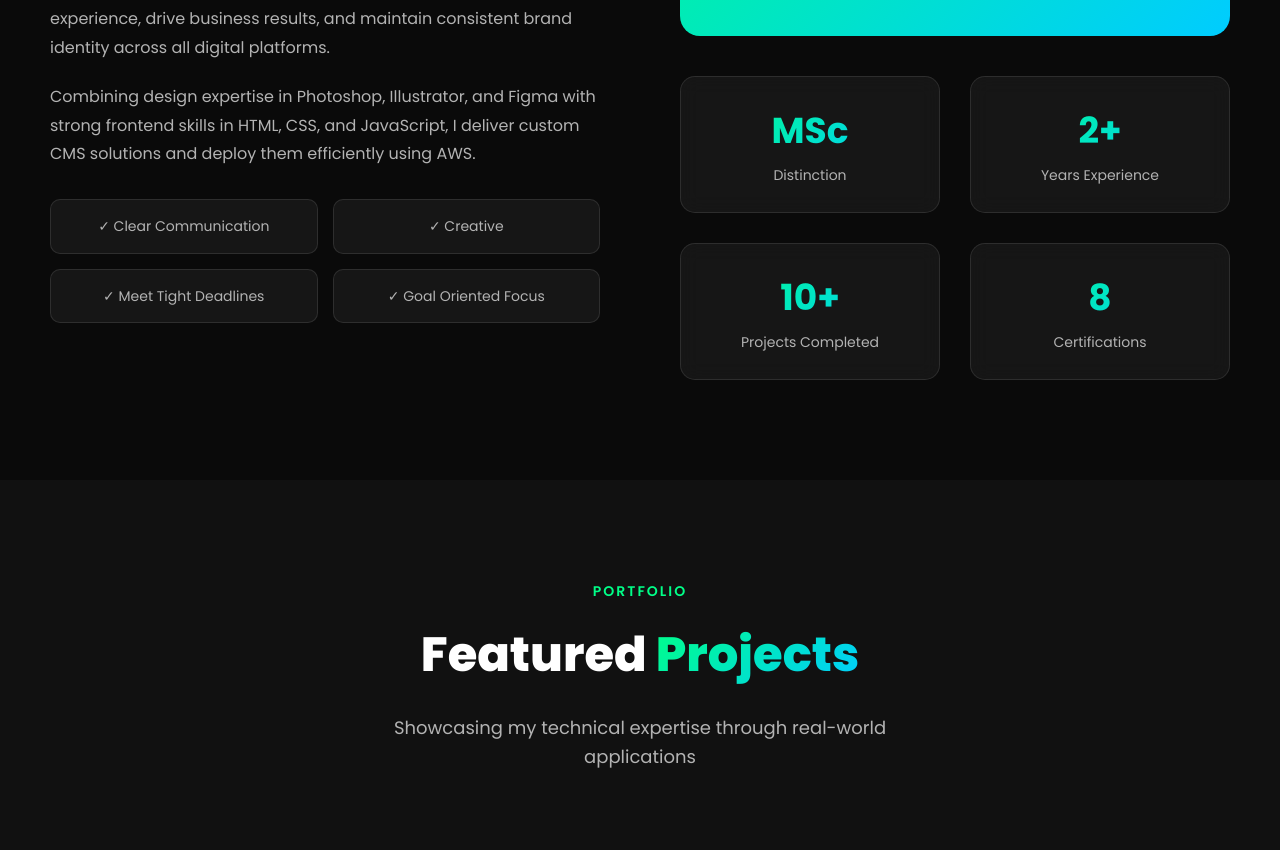
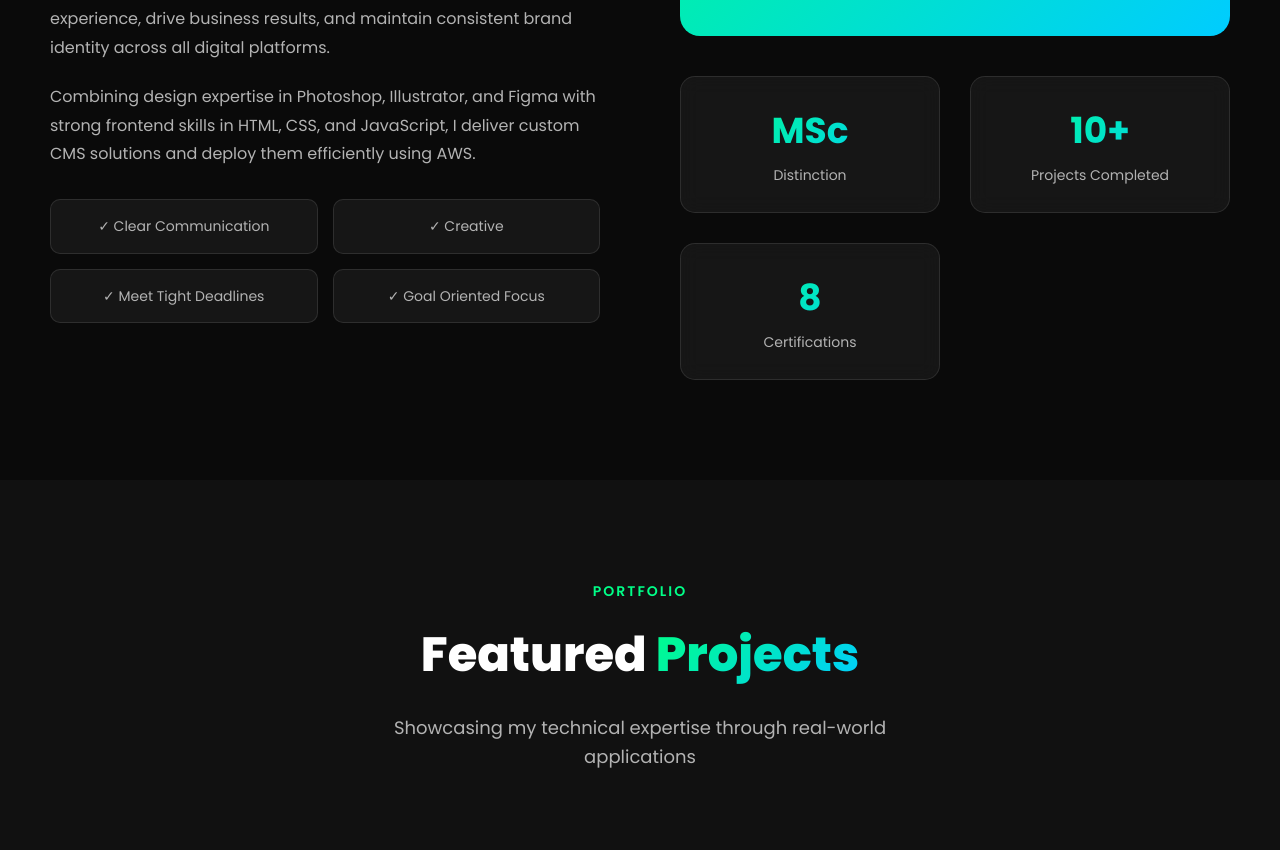
Before and after one commit to Vijayandiran-L/resume, a plain HTML site: page index.html in a window 1280 px wide. Shown: the part 1516-2366 px from the top of the page. Drawn offline with Linux system fonts and the light colour scheme.

Commit message:
Remove years of experience stat card
Removed years of experience stat card from the display.

```diff
--- a/index.html
+++ b/index.html
@@ -1263,10 +1263,6 @@ I deliver custom CMS solutions and deploy them efficiently using AWS.
                         <div class="stat-card">
                             <div class="stat-number">MSc</div>
                             <div class="stat-label">Distinction</div>
-                        </div>
-                        <div class="stat-card">
-                            <div class="stat-number">2+</div>
-                            <div class="stat-label">Years Experience</div>
                         </div>
                         <div class="stat-card">
                             <div class="stat-number">10+</div>
```
